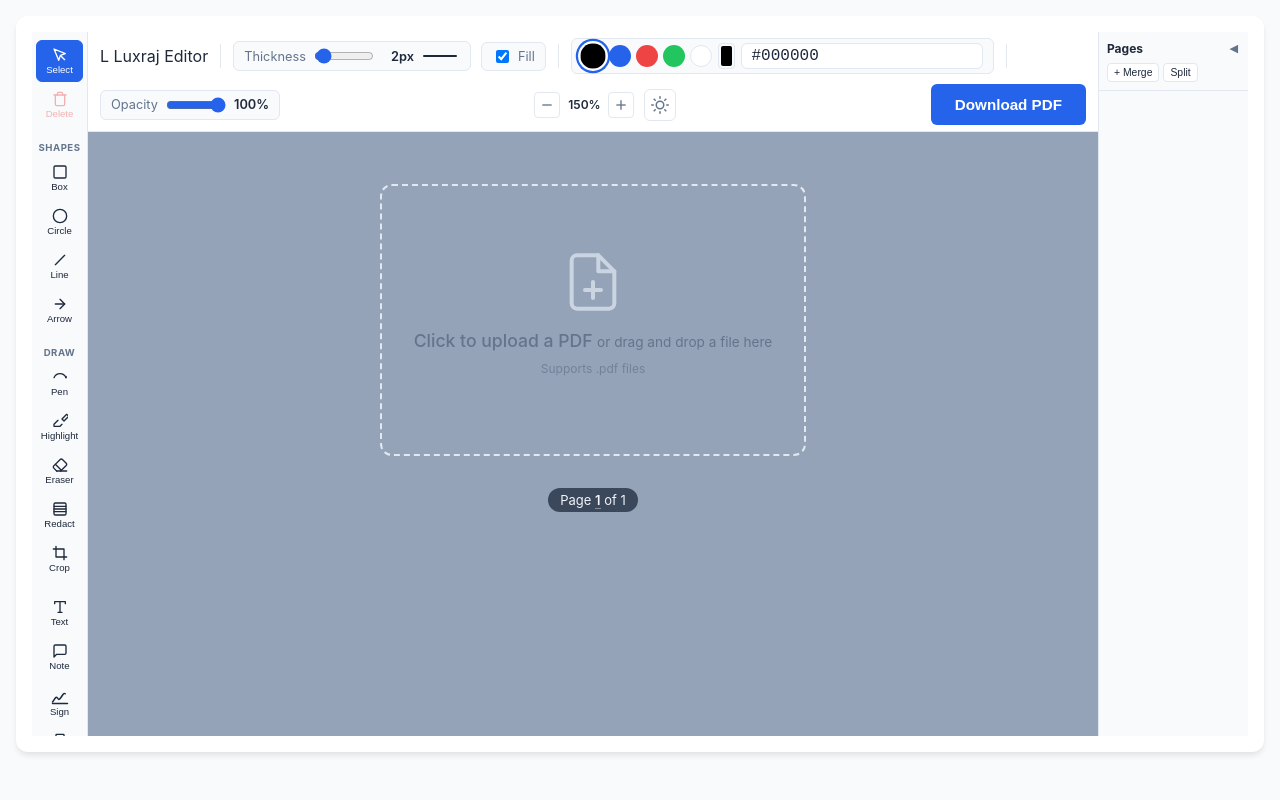
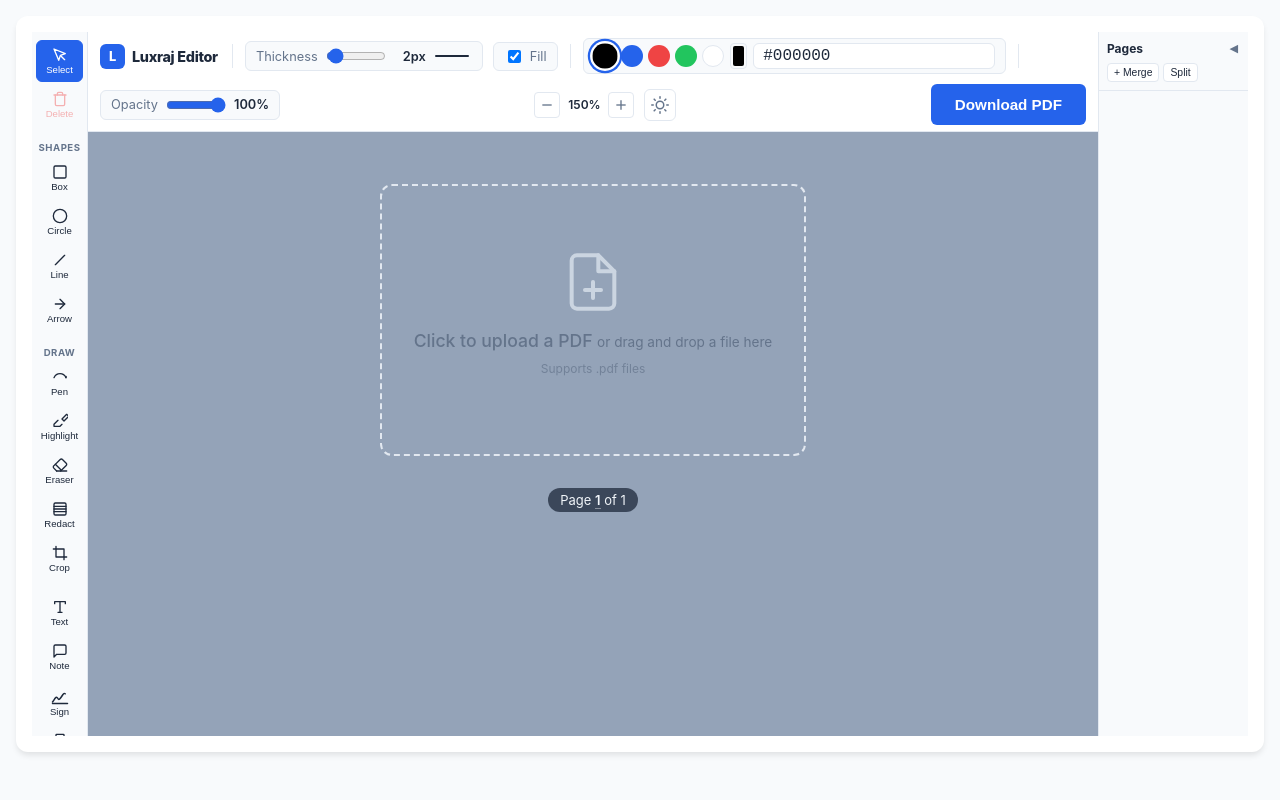
Before and after one commit to LuxrajKayal/pdf-annotation-test, a plain HTML site: page index.html in a window 1280 px wide. Drawn offline with nearby package versions, Linux system fonts and the light colour scheme.

Commit message:
Add Luxraj Editor branding styles

```diff
--- a/pdf-editor.css
+++ b/pdf-editor.css
@@ -164,7 +164,7 @@ input[type="number"]:focus {
 }
 
 /* ============================================
-   PDF Editor
+   Luxraj Editor
    ============================================ */
 
 .color-circle {
@@ -377,7 +377,7 @@ input[type="number"]:focus {
 .mt-sm { margin-top: 0.5rem; }
 
 /* ============================================
-   PDF Editor — 3-Column Layout
+   Luxraj Editor — 3-Column Layout
    ============================================ */
 .pdf-editor-layout {
     display: flex;
@@ -462,6 +462,32 @@ input[type="number"]:focus {
 }
 
 /* Context-Sensitive Top Bar */
+.luxraj-brand {
+    display: flex;
+    align-items: center;
+    gap: 7px;
+    margin-right: 2px;
+    color: var(--text);
+    font-size: 0.9rem;
+    font-weight: 800;
+    letter-spacing: -0.02em;
+    white-space: nowrap;
+}
+
+.luxraj-brand-mark {
+    display: inline-flex;
+    align-items: center;
+    justify-content: center;
+    width: 25px;
+    height: 25px;
+    border-radius: 6px;
+    background: var(--primary);
+    color: #fff;
+    font-size: 0.8rem;
+    font-weight: 800;
+    letter-spacing: 0;
+}
+
 .pdf-context-bar {
     padding: 6px 12px;
     background: var(--surface);
```
